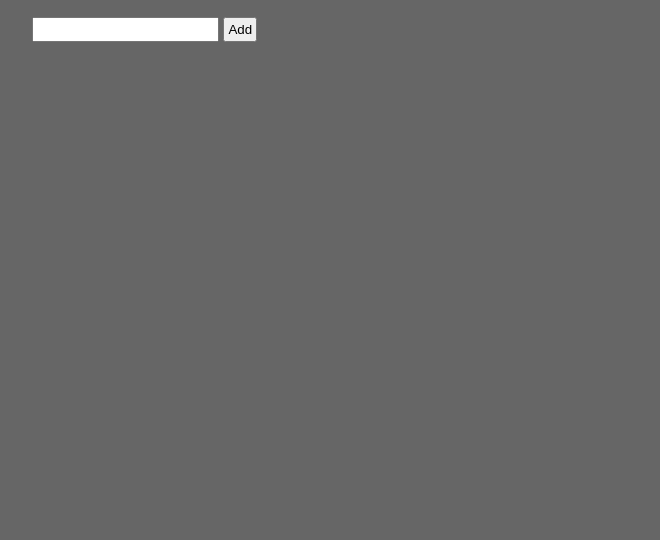
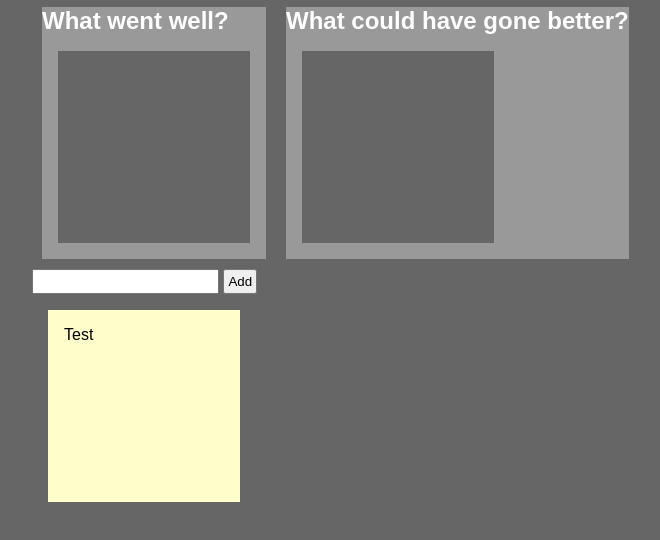
Before and after one commit to samwessel/retro, a website: page public/index.html in a window 1280 px wide. Shown: the part 88-628 px from the top of the page, without its empty margins (16-676 px from the left). Drawn offline with nearby package versions, Linux system fonts and the light colour scheme.

Commit message:
Adds categories and basic drag and drop

```diff
--- a/public/client.js
+++ b/public/client.js
@@ -1,15 +1,42 @@
+var categories = ["What went well?", "What could have gone better?"];
+//var categories = ["Mad", "Sad", "Glad"];
+
 $(function(){
+	categories.forEach(function(category) {
+		var e = $('<div class="category" id="'+hyphenate(category)+'"></div>');
+		e.append($("<h2>").text(category))
+		e.append($('<ul>'));
+		e.append($('<div class="droppable"></div>'))
+		$("#container").append(e);
+	});
+
 	$('form').on('submit',function(e){
 		e.preventDefault();
 		var text = $("#description").val();
 		if(text == ''){
 			return;
 		}
+
 		var json = JSON.stringify({text });
 		console.log(json);
 		socket.send(json);
 		$("#description").val("");
 	})
+
+	$( ".draggable" ).draggable({
+		revert: true
+	});
+
+	$( ".droppable" ).droppable({
+		drop: function(event, ui) {
+			alert("dropped in category " + $(this).closest(".category").attr("id"));
+
+			var text = ui.draggable.text();
+			var json = JSON.stringify({text });
+			console.log(json);
+			socket.send(json);
+		}
+	});
 });
 
 var socket = new WebSocket('ws://localhost:8081/');
@@ -23,3 +50,7 @@ socket.onmessage = function (event) {
 	var message = JSON.parse(obj.message)
   $("ul").append($("<li>").text(message.text));
 }
+
+function hyphenate(text){
+	return text.replace(/[^a-zA-Z ]/g, "").replace(/ +/g, '-').toLowerCase();
+}
--- a/public/index.html
+++ b/public/index.html
@@ -2,21 +2,24 @@
 	<head>
 		<link rel="stylesheet" type="text/css" href="style.css" />
 		<script src="https://ajax.googleapis.com/ajax/libs/jquery/3.1.0/jquery.min.js"></script>
+		<script src="//code.jquery.com/ui/1.11.4/jquery-ui.js"></script>
+
 		<script src="client.js" ></script>
 		<title>Retro</title>
 	</head>
 
 	<body>
-
 		<h1>Retro</h1>
 
-		<ul>
-
-		</ul>
+		<div id="container">
+		</div>
 
 		<form>
 			<input id="description" type="text" />
 			<input type="submit" id="add" value="Add">
 		</form>
+
+		<div class="draggable">Test</div>
+
 	</body>
 </html>
--- a/public/style.css
+++ b/public/style.css
@@ -17,15 +17,14 @@ ul,li{
 
 ul{
   overflow:hidden;
-  padding: 10px 10px 10px 0;
 }
 
 ul li a{
   text-decoration:none;
 }
 
-ul li{
-  margin:1em 1em 1em 0;
+ul li, .droppable, .draggable {
+  margin:1em;
   float:left;
   color:#000;
   background:#ffc;
@@ -40,3 +39,16 @@ ul li{
 input,button {
 	padding: 3px;
 }
+
+#container {
+  display: flex;
+}
+
+.category {
+  background-color: #999;
+  margin: 10px;
+}
+
+.droppable {
+  background: #666;
+}
--- a/server.js
+++ b/server.js
@@ -9,7 +9,6 @@ server.listen(8080, '127.0.0.1');
 
 var wss = new WSS({ port: 8081 });
 wss.on('connection', function(socket) {
-
 
   socket.on('message', function(message) {
 
```
